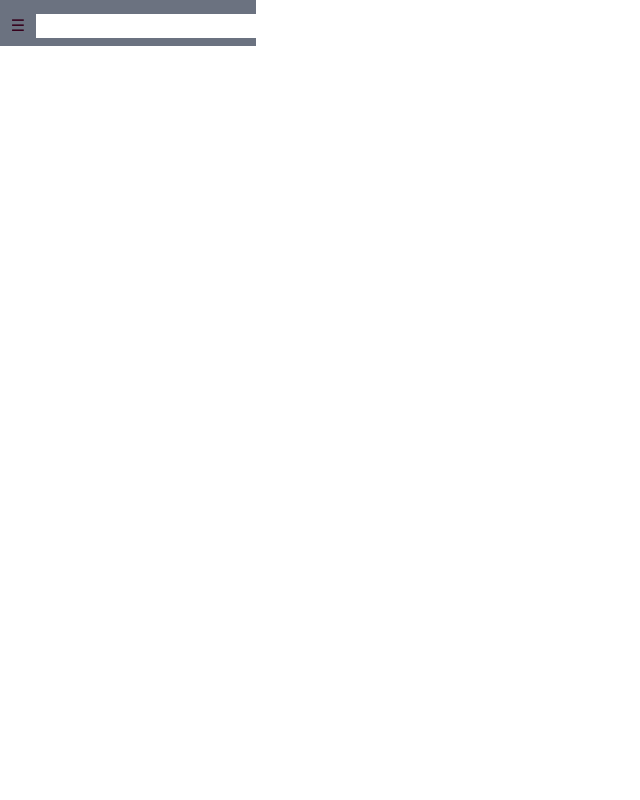
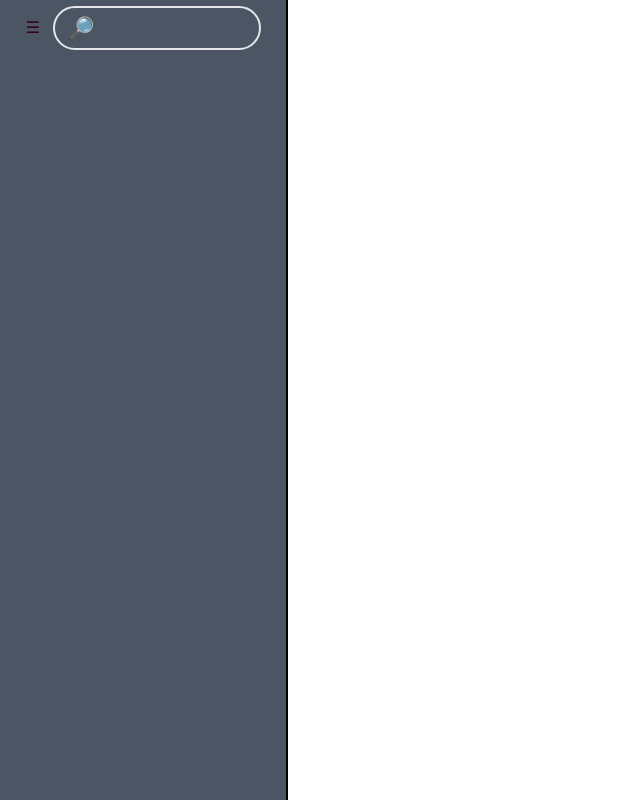
Before and after one commit to Loadigjablos/321, a website: page client/HTML/index.html in a window 1280 px wide. Shown: the whole page, without its empty margins (0-640 px from the left). Drawn offline with Linux system fonts and the light colour scheme; files that its build step writes are made by us from their sources; a web font is replaced by a local one.

Commit message:
Left window layout

```diff
--- a/client/HTML/index.html
+++ b/client/HTML/index.html
@@ -1,5 +1,5 @@
 <!DOCTYPE html>
-<html lang="en">
+<html lang="en" class="h-[100%] w-[100%]">
 <head>
     <meta charset="UTF-8">
     <meta http-equiv="X-UA-Compatible" content="IE=edge">
@@ -9,26 +9,28 @@
     <link rel="stylesheet" href="../CSS/tailWind.css"/>
     <script src="/script.js"></script>
 </head>
-<body>
+<body class="h-[100%] w-[100%]">
     <!-- Main window -->
     <div class="flex flex-row h-[100%]">
         <!-- Left window -->
-        <div class="flex flex-col h-[100%] w-[16rem] bg-gray-500">
+        <div class="flex flex-col h-[100%] w-[18em] bg-gray-600 border-r-2 border-black">
             <!-- Left header -->
-            <div class="flex pt-[0.375rem] pb-[0.5] px-[0.8125] items-center">
+            <div class="flex pt-[0.375rem] pb-[0.5rem] px-[0.8125rem] items-center relative">
                 <!-- Options button -->
-                <button class="w-[2.5rem] h-[2.5rem] bg-[rgba(0,0,0,0)] text-[rgb(54,0,27)]">
+                <button class="t-[20px] w-[2.5rem] h-[2.5rem] bg-[rgba(0,0,0,0)] text-[rgb(54,0,27)] block cursor-pointer">
                     ☰
                 </button>
                 <!-- Search field -->
-                <div>
-                    <input>
-                    <i></i>
+                <div class="border-solid border-2 rounded-[1.375rem] relative max-w-[calc(100%-3.25rem)]">
+                    <div class="absolute top-[0.25rem] left-[0.75rem] text-[1.375rem]">🔎︎</div>
+                    <input class="bg-[rgba(0,0,0,0)] h-[2.5rem] w-[100%] pl-[2.75rem]">
                 </div>
             </div>
             <!-- Contacts window -->
-            <div class="flex flex-col">
+            <div class="relative flex-1">
+                <div class="absolute flex flex-col h-[100%] w-[100%]  top-0 left-0">
 
+                </div>
             </div>
             <!-- Create new chat -->
             <button>
```
Also changed, not shown: client/CSS/tailWind.css, client/materials/Search.png (added).
